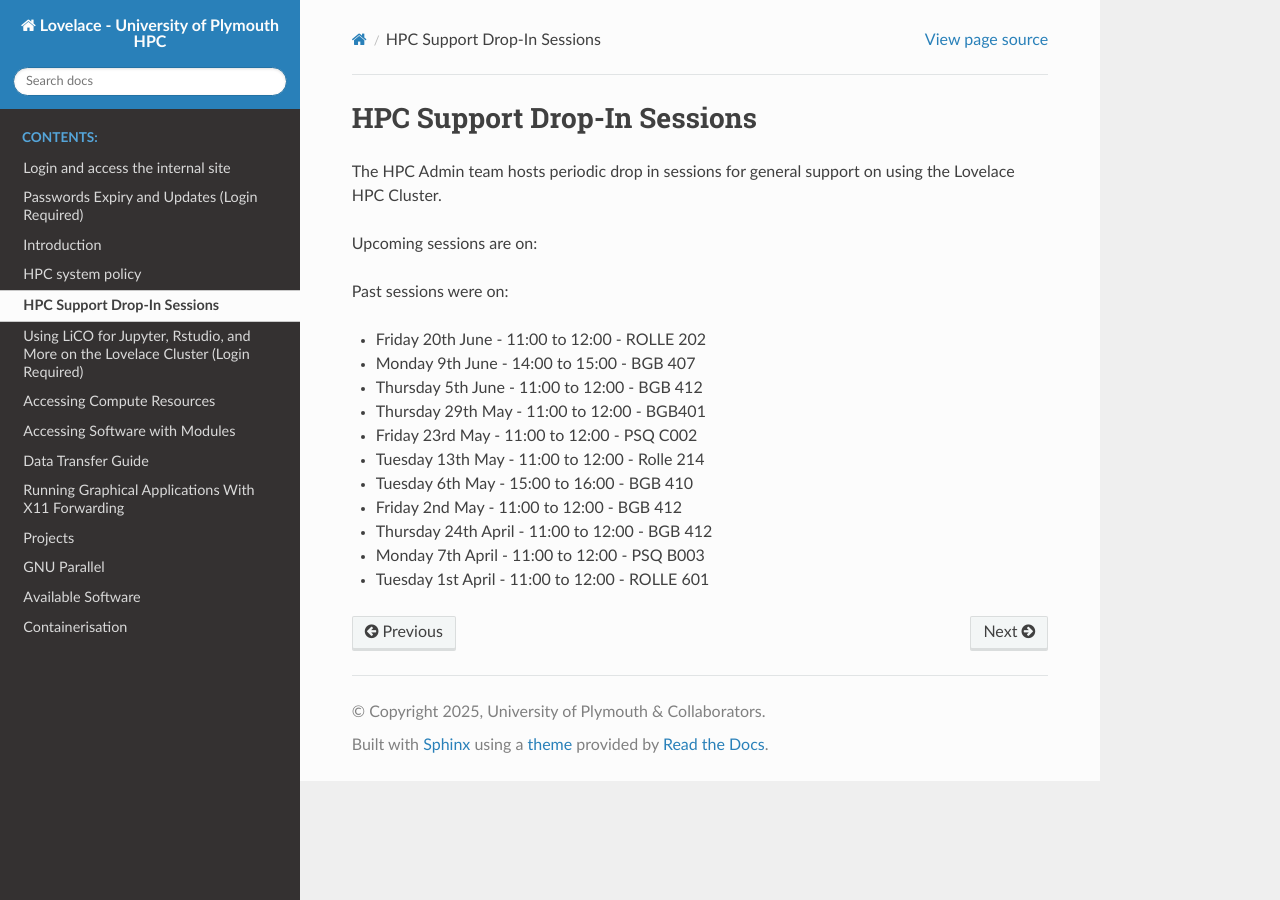
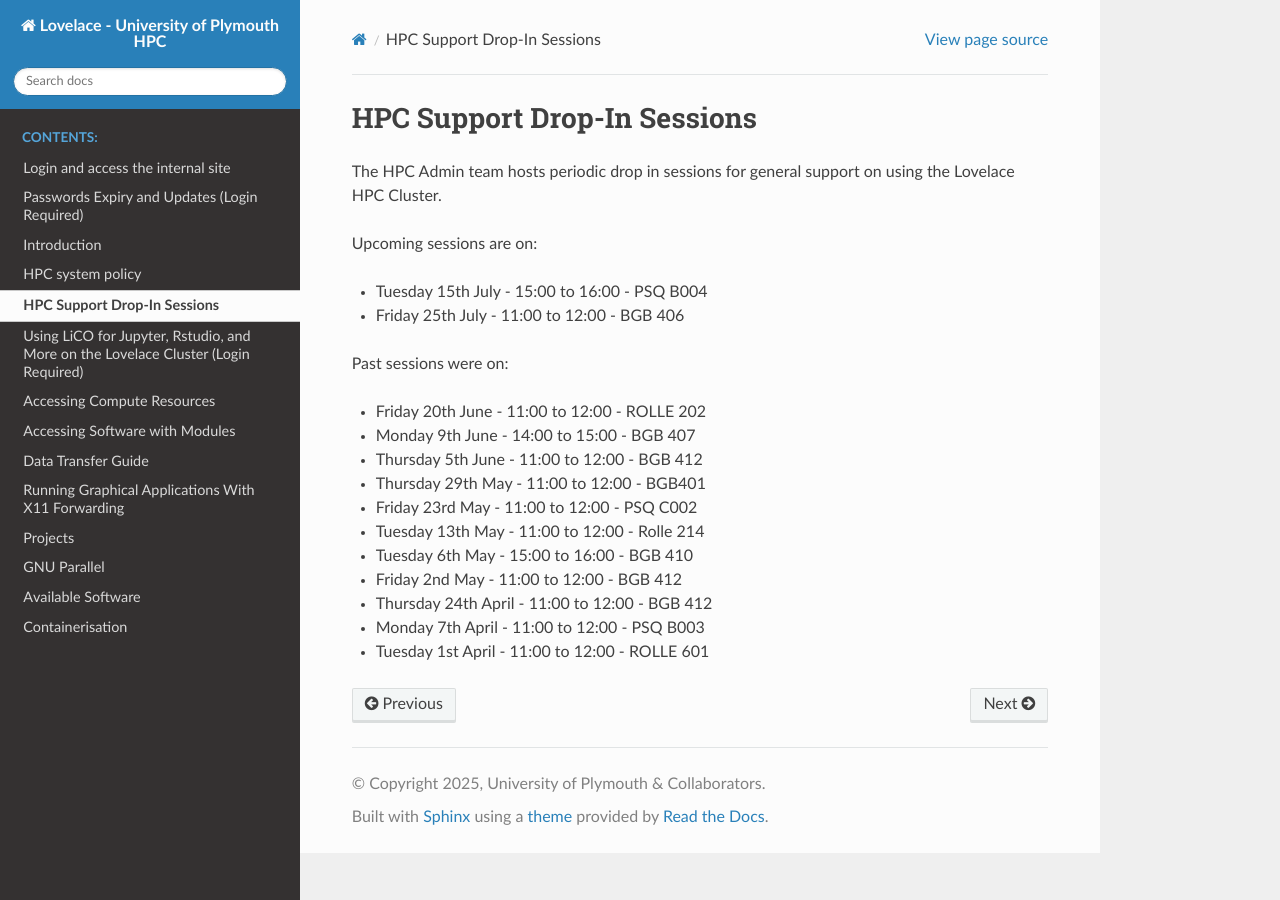
Before and after one commit to AbhinavPraveen/UoP-HPC-Docs, a Sphinx documentation site: the page built from source/user-guide/dropin.rst, in a window 1280 px wide. Built offline with Sphinx 7.4.7 and the Read the Docs theme 3.1.0, drawn with Linux system fonts in a browser that asks for light colours.

Commit message:
Add new drop in sessions

```diff
--- a/source/user-guide/dropin.rst
+++ b/source/user-guide/dropin.rst
@@ -7,6 +7,8 @@ The HPC Admin team hosts periodic drop in sessions for general support on using
 
 Upcoming sessions are on:
 
+* Tuesday 15th July - 15:00 to 16:00 - PSQ B004
+* Friday 25th July - 11:00 to 12:00 - BGB 406
 
 Past sessions were on:
 
```
